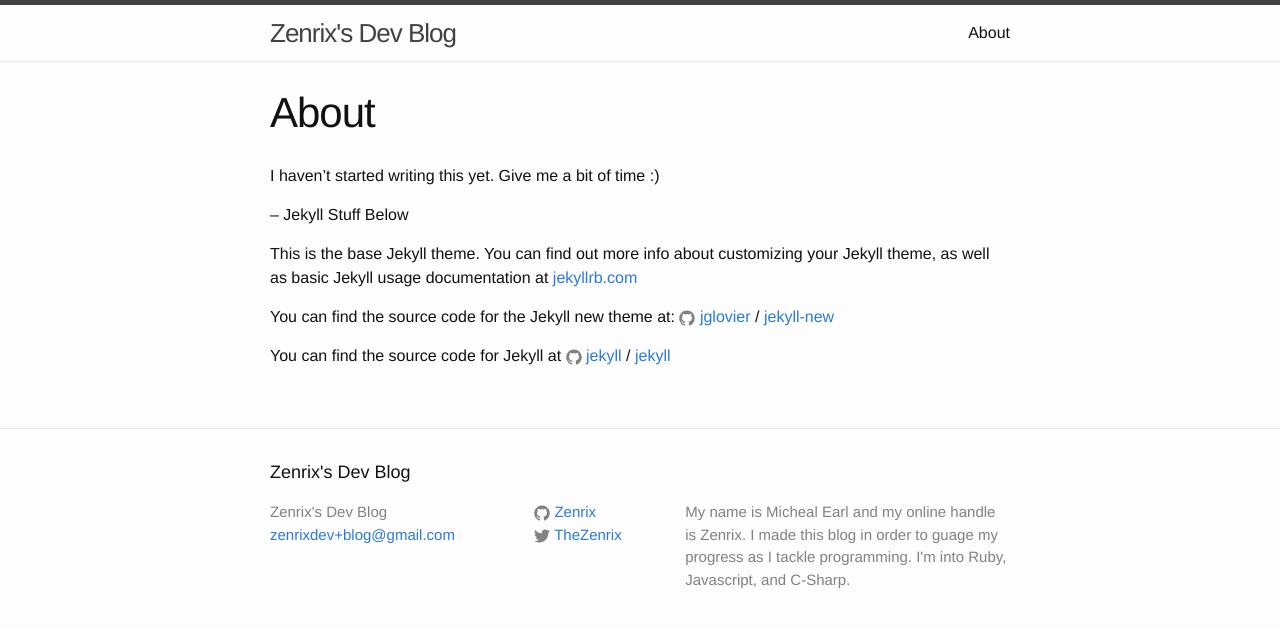
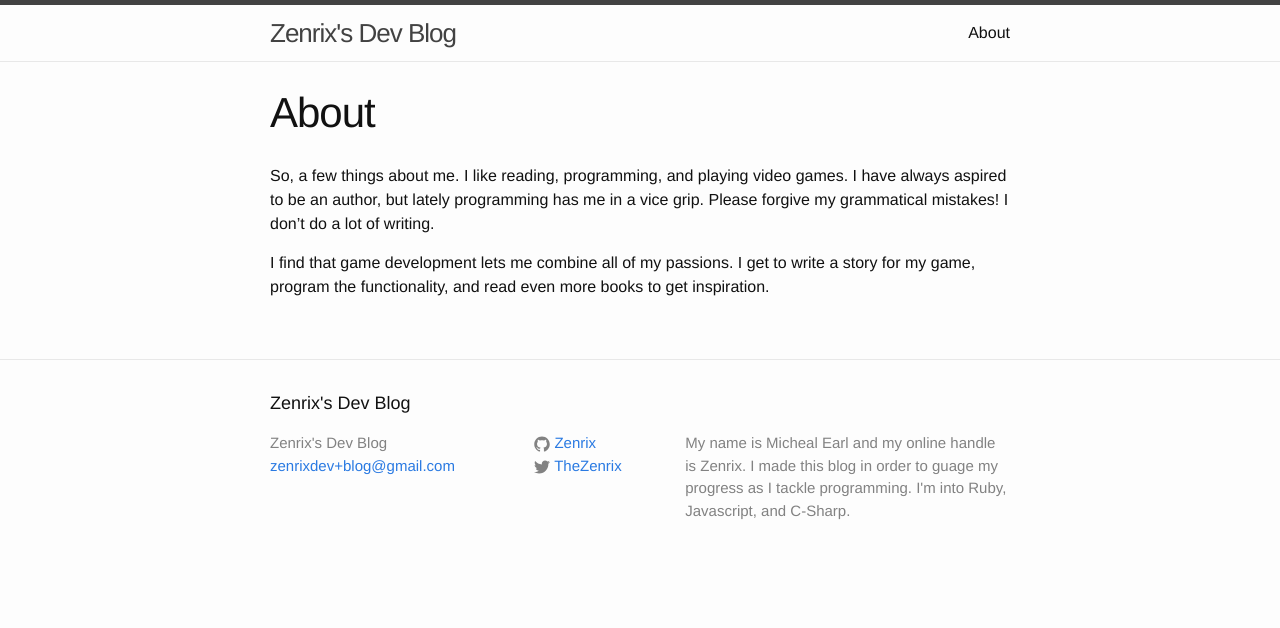
Before and after one commit to micheal-earl/mikes-program-blog, a Jekyll site: the page built from about.md, in a window 1280 px wide. Shown: the top 628 px of the page. Built offline with Jekyll 4.4.1, drawn with Linux system fonts in a browser that asks for light colours.

Commit message:
Changed about page

```diff
--- a/about.md
+++ b/about.md
@@ -4,17 +4,6 @@ title: About
 permalink: /about/
 ---
 
-I haven't started writing this yet. Give me a bit of time :)
+So, a few things about me. I like reading, programming, and playing video games. I have always aspired to be an author, but lately programming has me in a vice grip. Please forgive my grammatical mistakes! I don’t do a lot of writing.
 
-
--- Jekyll Stuff Below
-
-This is the base Jekyll theme. You can find out more info about customizing your Jekyll theme, as well as basic Jekyll usage documentation at [jekyllrb.com](http://jekyllrb.com/)
-
-You can find the source code for the Jekyll new theme at:
-{% include icon-github.html username="jglovier" %} /
-[jekyll-new](https://github.com/jglovier/jekyll-new)
-
-You can find the source code for Jekyll at
-{% include icon-github.html username="jekyll" %} /
-[jekyll](https://github.com/jekyll/jekyll)
+I find that game development lets me combine all of my passions. I get to write a story for my game, program the functionality, and read even more books to get inspiration.
```
